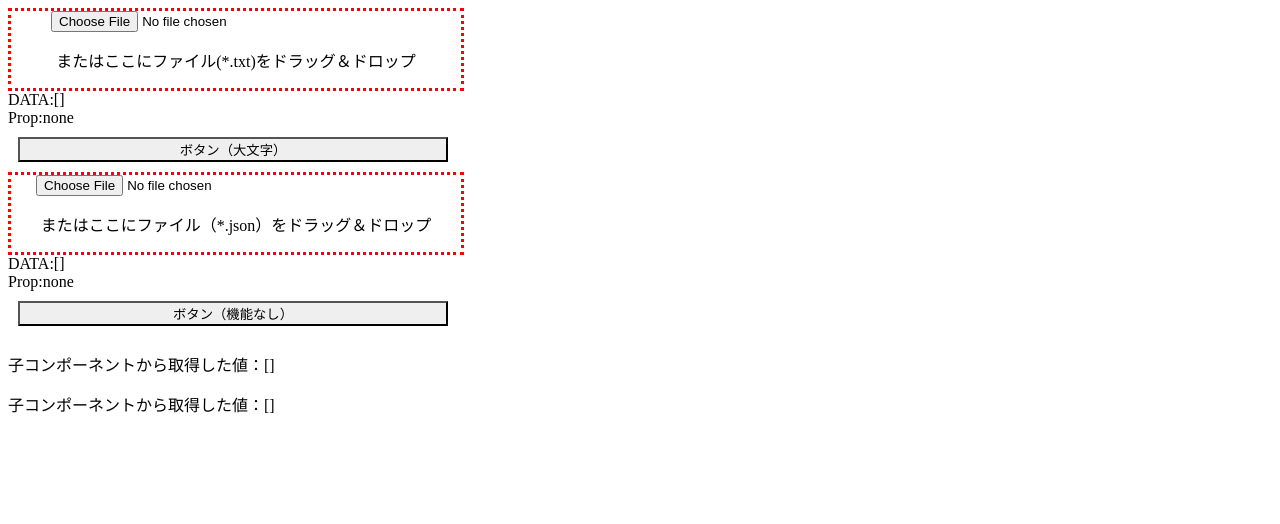
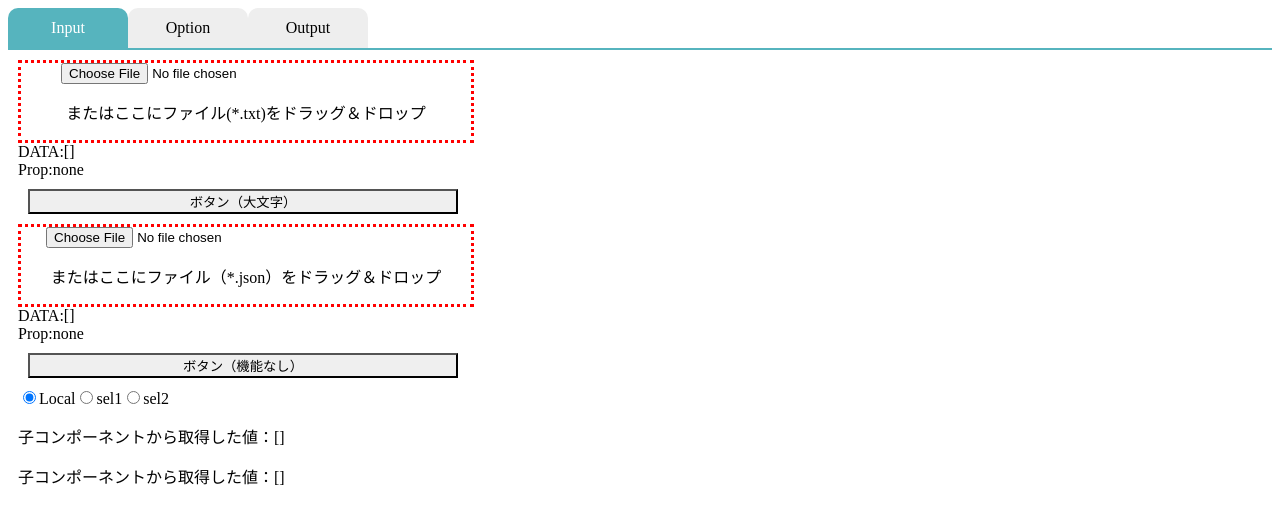
Before and after one commit to aktoge/vuejs, a Vue app: page / in a window 1280 px wide. Shown: the top 524 px of the page. Built offline with nearby package versions, Linux system fonts and the light colour scheme.

Commit message:
keep-alive

```diff
--- a/src/App.vue
+++ b/src/App.vue
@@ -1,9 +1,50 @@
 <template>
   <div>
-    <ReadText @sendText="getTextData"></ReadText>
-    <ReadJson @sendJson="getJsonData"></ReadJson>
-    <p>子コンポーネントから取得した値：{{ textData }}</p>
-    <p>子コンポーネントから取得した値：{{ jsonData }}</p>
+    <div id="tabBox">
+      <div id="tabs">
+        <!-- Topのタブ -->
+        <input type="radio" value="Input" id="tabInput" v-model="isTabActive">
+        <label for="tabInput">Input</label>
+        <input type="radio" value="Option" id="tabOption" v-model="isTabActive">
+        <label for="tabOption">Option</label>
+        <input type="radio" value="Output" id="tabOutput" v-model="isTabActive">
+        <label for="tabOutput">Output</label>
+      </div>
+      <ul id="contents">
+        <div v-if="isTabActive == 'Input'">
+              <keep-alive>
+                <ReadText @sendText="getTextData"></ReadText>
+              </keep-alive>
+              <keep-alive>
+                <ReadJson v-if="jsonSel == 'LocalJson'" @sendJson="getJsonData"></ReadJson>
+                <div v-else id="blank_div"></div>
+              </keep-alive>
+                <input type="radio" value="LocalJson" id="LocalJson" v-model="jsonSel">
+                <label for="false">Local</label>
+                <input type="radio" value="sel1" id="sel1" v-model="jsonSel">
+                <label for="sel1">sel1</label>
+                <input type="radio" value="sel2" id="sel2" v-model="jsonSel">
+                <label for="sel2">sel2</label>
+              <p>子コンポーネントから取得した値：{{ textData }}</p>
+              <p>子コンポーネントから取得した値：{{ jsonData }}</p>
+        </div>
+        <li v-else-if="isTabActive == 'Option'">
+          <div id="optionTabs">
+            <input type="radio" value="sel1" id="sel1" v-model="isOptionTabsActive">
+            <label for="sel1">sel1</label>
+            <input type="radio" value="sel2" id="sel2" v-model="isOptionTabsActive">
+            <label for="sel2">sel2</label>
+            <input type="radio" value="sel3" id="sel3" v-model="isOptionTabsActive">
+            <label for="sel3">sel3</label>
+          </div>
+        </li>
+        <li v-else-if="isTabActive == 'Output'">
+            <h1>テスト2</h1>
+        </li>
+      </ul>
+    </div>
+
+
   </div>
 </template>
 
@@ -12,7 +53,10 @@ export default {
   data () {
     return {
       textData: [],
-      jsonData: []
+      jsonData: [],
+      isTabActive: "Input",
+      jsonSel: "LocalJson" ,
+      isOptionTabsActive: "sel2"
     }
   },
   methods: {
@@ -27,4 +71,36 @@ export default {
 </script>
 
 <style scoped>
+
+#tabs input {
+  display: none;
+}
+
+#tabs label {
+    display: inline-block;
+    line-height: 40px;
+    width: 120px;
+    text-align: center;
+    cursor: pointer;
+    background: #eee;
+    transition: 0.3s ease-in-out;
+    border-radius: 10px 10px 0 0;
+}
+
+#tabs input:checked + label {
+    background: #56B4BE;
+    color: #fff;
+}
+
+#contents {
+    margin: 0;
+    padding: 10px 10px;
+    border-top: 2px solid #56B4BE;
+}
+
+#blank_div {
+    margin: 182px;
+    /* line-height: 40px; */
+    width: 400px;
+}
 </style>
--- a/src/components/ReadJson.vue
+++ b/src/components/ReadJson.vue
@@ -31,6 +31,9 @@ export default {
       stylePost: false,
       info: null
     }
+  },
+  unmounted: function() {
+    console.log('updated!')
   },
   methods: {
     uploadFile: function(event){
```
